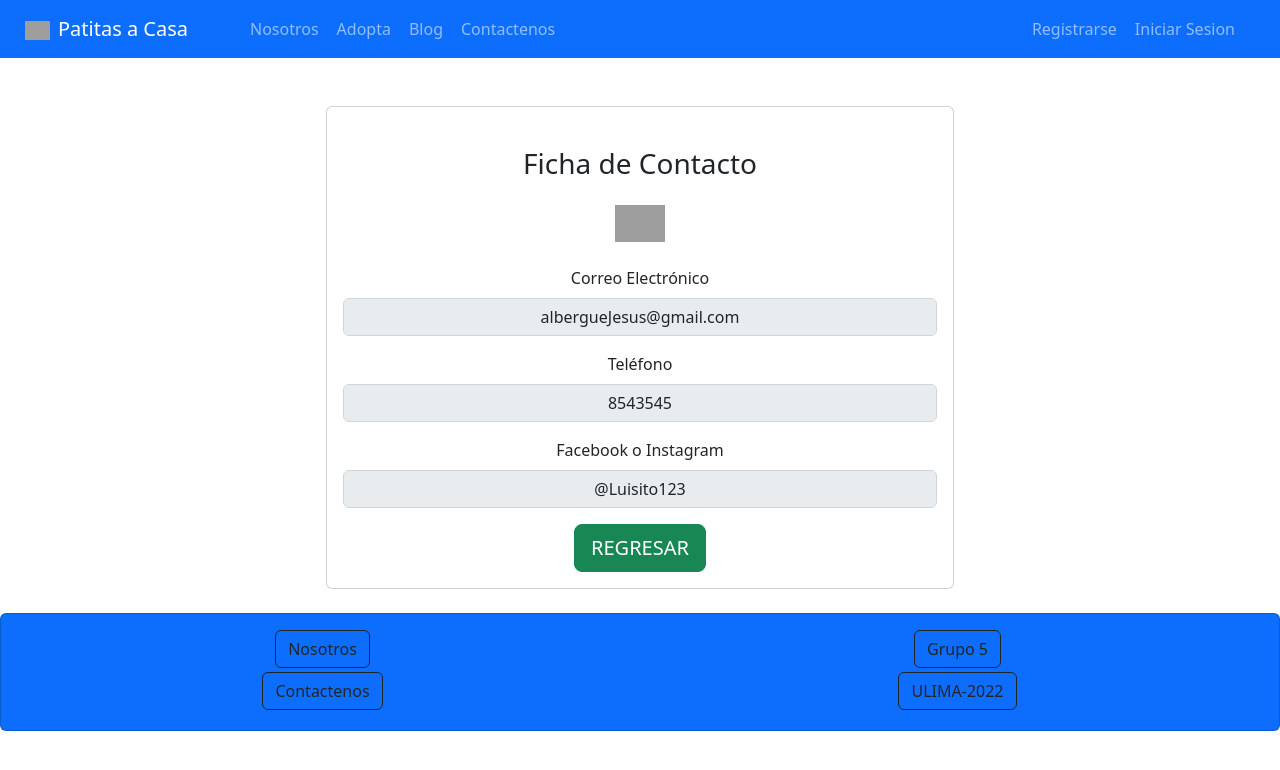
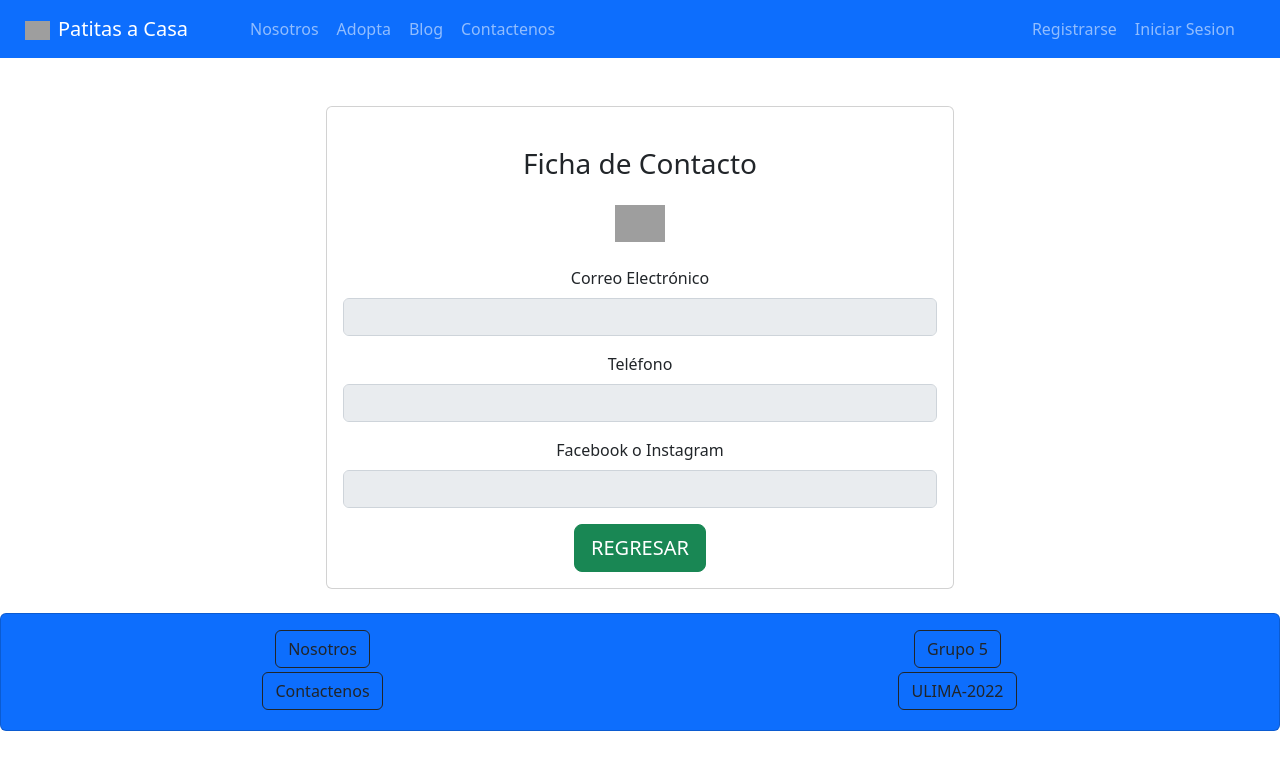
Before and after one commit to MoisesMH/mascotas-app, a React (Create React App) app: page /ContactoPage in a window 1280 px wide. Shown: the top 770 px of the page. Built offline with nearby package versions, Linux system fonts and the light colour scheme; no server answers; grey boxes are pictures that could not be loaded.

Commit message:
contacto con firebase

```diff
--- a/src/components/FichaContacto.component.js
+++ b/src/components/FichaContacto.component.js
@@ -1,11 +1,11 @@
 import { Image } from "react-bootstrap"
-import { useState } from "react"
+import { useEffect, useState } from "react"
 
 const FichaContacto = (props) => {
 
-    const [correo, setCorreo] = useState('albergueJesus@gmail.com')
-    const [telefono, setTelefono] = useState('8543545')
-    const [red_social, setRedSocial] = useState('@Luisito123')
+    const [correo, setCorreo] = useState('')
+    const [telefono, setTelefono] = useState('')
+    const [red_social, setRedSocial] = useState('')
 
     const setCorreoOnChange = (event) => {
         setCorreo(event.target.value)
@@ -16,7 +16,15 @@ const FichaContacto = (props) => {
     const setRedSocialOnChange = (event) => {
         setRedSocial(event.target.value)
     }
+    useEffect(()=>{
+        if (props.usuarioContact == null){
+            return
+        }
 
+        setCorreo(props.usuarioContact.correoUsuario)
+        setTelefono(props.usuarioContact.numeroUsuario)
+        setRedSocial(props.usuarioContact.cuentasUsuario)
+    })
 
     if(props.TipoDeUsuario == 2) {
         return (<div className="text-center">
--- a/src/pages/ContactoPage.js
+++ b/src/pages/ContactoPage.js
@@ -1,18 +1,28 @@
-import { useState, useEffect } from "react";
+import React, { useState, useEffect } from "react";
 import Footer from "../components/Footer.component";
 import Navbar from "../components/Navbar.component";
 import { guardarPaginasAnteriores, EntregarPaginaAnterior } from "../dao/paginas_anteriores_local"
 import { guardarDatoTipoUsuario, obtenerDatoTipoUsuario } from "../dao/usuario_local";
 import FichaContacto from "../components/FichaContacto.component";
 import { getAuth, onAuthStateChanged } from "firebase/auth";
+import { useLocation } from "react-router-dom";
+import { doc, getDoc } from "firebase/firestore";
+import { db } from "../config/FirebaseApp";
+
+function useQuery() {
+    const { search } = useLocation();
+
+    return React.useMemo(() => new URLSearchParams(search), [search]);
+}
 
 const ContactoPage = () => {
 
     const [tipoDeUsuario, setTipoDeUsuario] = useState(2);
-
+    const query = useQuery()
     const auth = getAuth()
     const user = auth.currentUser
     const [usuarioActual, setUsuarioActual] = useState(user);
+    const [usuarioPubli,setUsuarioPublicacion] = useState(null)
 
     onAuthStateChanged(auth, (user) => {
         if (user) {
@@ -51,6 +61,22 @@ const ContactoPage = () => {
 
     }
 
+    window.onload = () => {
+        getDocument()
+    }
+
+
+    const getDocument = async () => {
+        const docRef = doc(db, "usuarios", query.get("userId"))
+        const docSnap = await getDoc(docRef)
+
+        if (docSnap.exists()) {
+            setUsuarioPublicacion(docSnap.data())
+        } else {
+            console.log("Error")
+        }
+    }
+
     // NORMALMENTE SERVIRA COMO UN PROPS PARA LOS BOTONES DE "REGRESAR"
     // props: volver
     const VolverAPaginaAnterior = () => {
@@ -70,7 +96,8 @@ const ContactoPage = () => {
         <FichaContacto
         redireccionamiento={RedirigirAOtraPagina}
         tipoDeUsuario={tipoDeUsuario}
-        volver={VolverAPaginaAnterior}/>
+        volver={VolverAPaginaAnterior}
+        usuarioContact={usuarioPubli}/>
         <Footer
         redireccionamiento={RedirigirAOtraPagina}/>
         </div>
```
